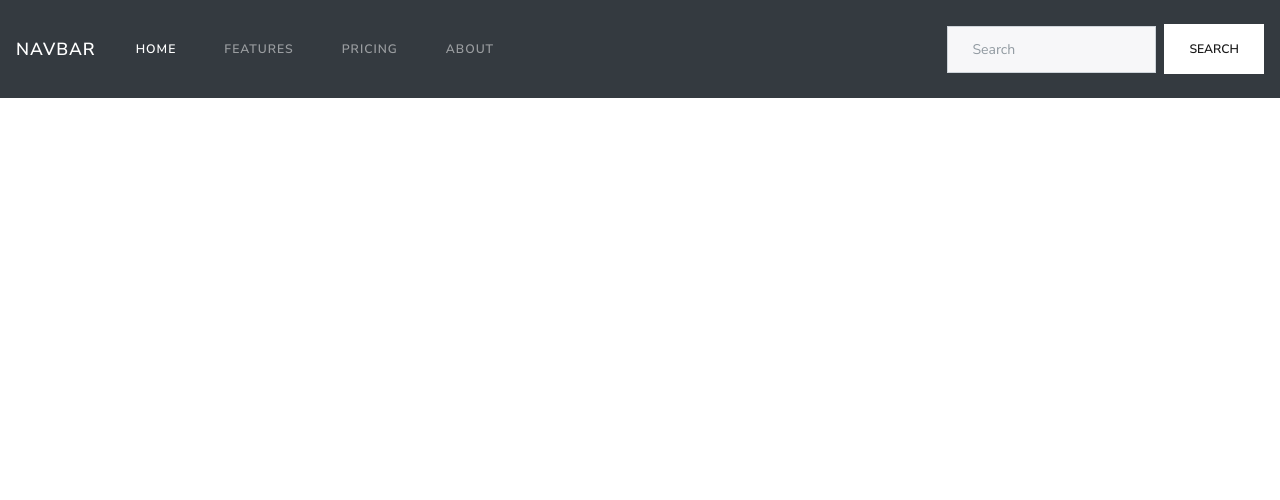
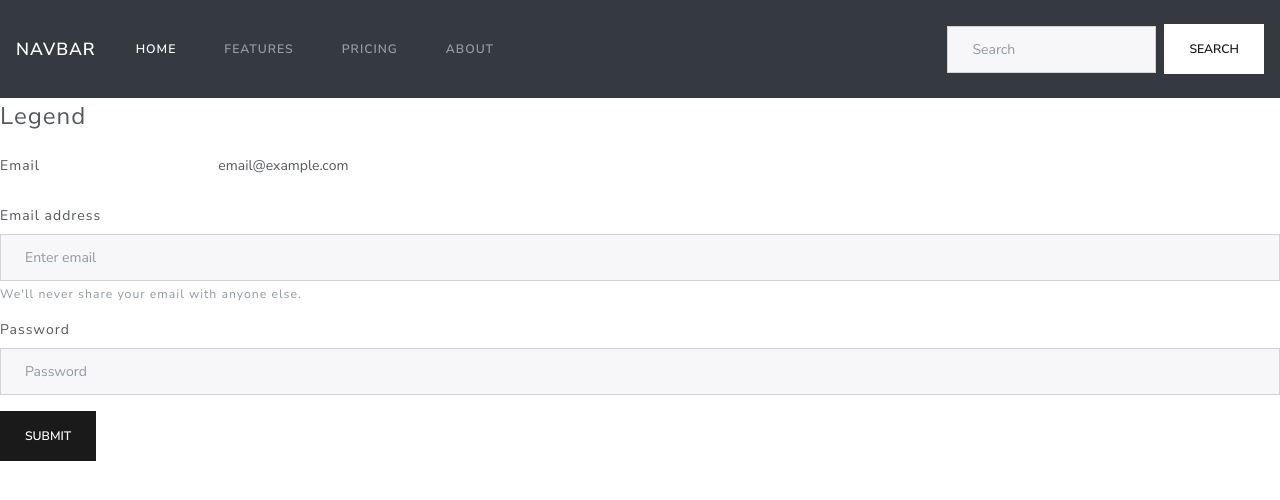
Before and after one commit to araneoAnicet/toDoListWebsite, a React (Create React App) app in the folder myfront/: page / in a window 1280 px wide. Shown: the top 500 px of the page. Built offline with nearby package versions, Linux system fonts and the light colour scheme.

Commit message:
Add Login form

```diff
--- a/myfront/src/App.js
+++ b/myfront/src/App.js
@@ -1,3 +1,4 @@
+/* eslint-disable react/jsx-no-comment-textnodes */
 /* eslint-disable jsx-a11y/anchor-is-valid */
 import React from 'react';
 import './App.css';
@@ -36,9 +37,31 @@
         </div>
       </nav>
 
+      <form>
+  <fieldset>
+    <legend>Legend</legend>
+    <div class="form-group row">
+      <label for="staticEmail" class="col-sm-2 col-form-label">Email</label>
+      <div class="col-sm-10">
+        <input type="text" readonly="" class="form-control-plaintext" id="staticEmail" value="email@example.com"></input>
+      </div>
     </div>
+    <div class="form-group">
+      <label for="exampleInputEmail1">Email address</label>
+      <input type="email" class="form-control" id="exampleInputEmail1" aria-describedby="emailHelp" placeholder="Enter email"></input>
+      <small id="emailHelp" class="form-text text-muted">We'll never share your email with anyone else.</small>
+    </div>
+    <div class="form-group">
+      <label for="exampleInputPassword1">Password</label>
+      <input type="password" class="form-control" id="exampleInputPassword1" placeholder="Password"></input>
+    </div>
+
+    <button type="submit" class="btn btn-primary">Submit</button>
+  </fieldset>
+</form>
+</div>
+
   )
-
 }
 
 export default App;
```
